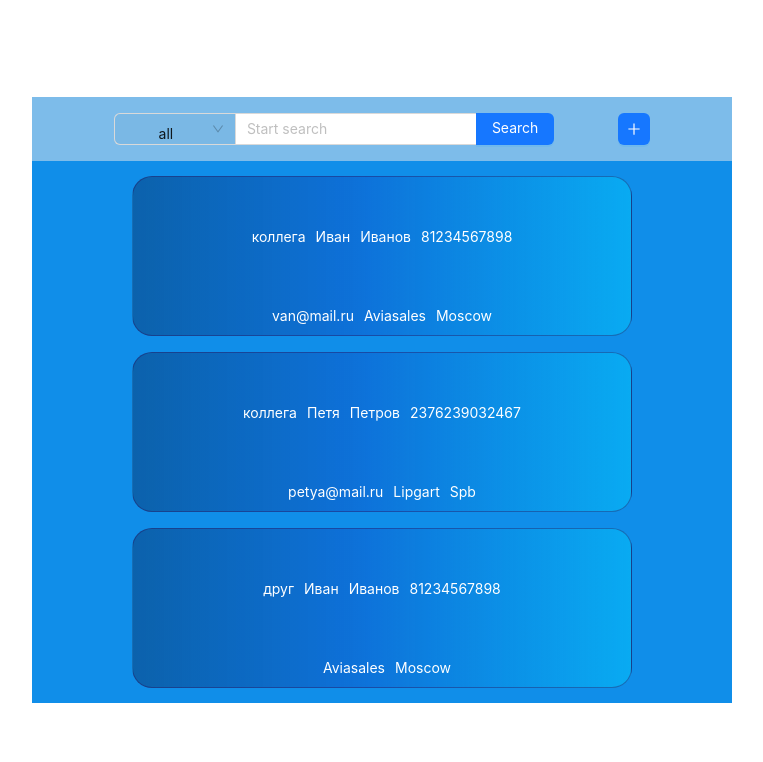
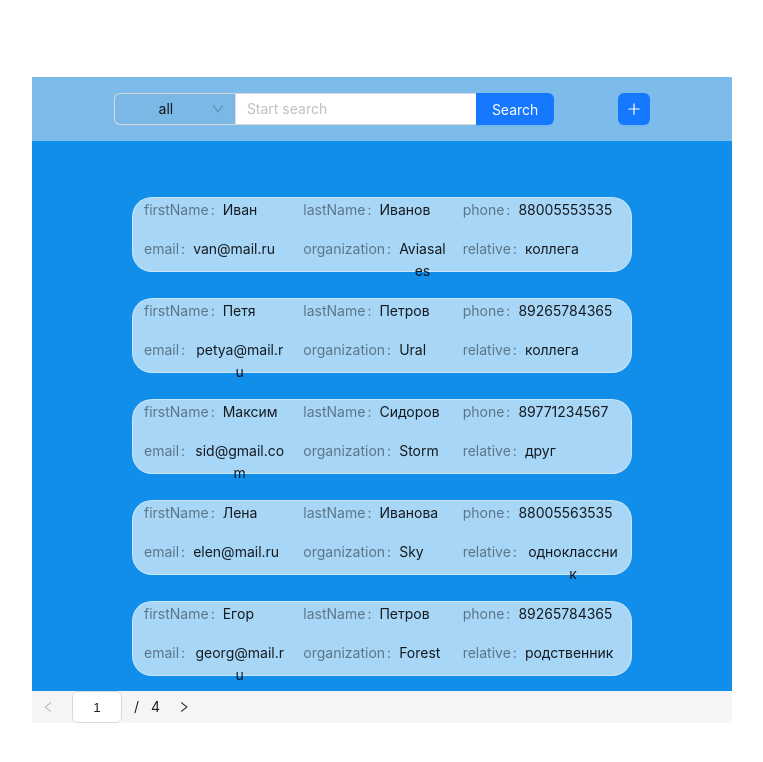
Before and after one commit to Krooshk/PhoneBook, a React (Vite) app: page / in a window 1280 px wide. Shown: the top 762 px of the page, without its empty margins (258-1021 px from the left). Built offline with nearby package versions, Linux system fonts and the light colour scheme.

Commit message:
add pagination

```diff
--- a/src/App.tsx
+++ b/src/App.tsx
@@ -1,5 +1,6 @@
-import { useState } from 'react';
+import { useEffect, useState } from 'react';
 import { Button, Input, Select, Space, Layout, Modal, Pagination } from 'antd'
+import type { PaginationProps } from 'antd';
 import { PlusOutlined } from '@ant-design/icons'
 import { User } from './components/user.jsx'
 import { FormTop } from './components/formTop.jsx'
@@ -28,6 +29,7 @@ const contentStyle: React.CSSProperties = {
 	paddingTop: '15px',
 	paddingBottom: '15px',
 	textAlign: 'center',
+	height:'550px',
 	minHeight: 120,
 	lineHeight: '120px',
 	color: '#fff',
@@ -38,14 +40,24 @@ const contentStyle: React.CSSProperties = {
 
 function App() {
 
+
 	const [isModalOpen, setIsModalOpen] = useState(false);
 	const [users, setUsers] = useState(data);
 	const [filterUsers, setfilterUsers] = useState(users);
-	const [filter, setFilter] = useState({ value: 'all', label: 'all' });
+	const [filterWord, setFilterWord] = useState({ value: 'all', label: 'all' });
 	const [input, setInput] = useState('');
+	const [contactsPerPage]=useState(5);
+	const [current, setCurrent] = useState(1);
+
+
+	const lastIndex=current*contactsPerPage;
+	const firstIndex=lastIndex-contactsPerPage;
+
+
 
 	function add(user: Iuser) {
-		setUsers([...users, user])
+		setUsers([...users, user]);
+		setfilterUsers([...users, user]);
 	}
 
 
@@ -60,7 +72,7 @@ function App() {
 	};
 
 	const handleChange = (value: { value: string; label: string }) => {
-		setFilter(value);
+		setFilterWord(value);
 	};
 
 	const { Search } = Input;
@@ -104,14 +116,22 @@ function App() {
 		setInput(event.target.value)
 	}
 
+	const changePage: PaginationProps['onChange'] = (page) => {
+		setCurrent(page);
+	  };
+
+
+
 
 	function handlesearch() {
-		const filterWord=filter.value;
 		if (filterWord === 'all') {
 			setfilterUsers(users)
 		}
 		else {
-			setfilterUsers(users.filter(item=>{return item['relative'].includes(input)}));
+			setfilterUsers(users.filter(item=>{
+				console.log(filterWord);
+				return item[filterWord].includes(input);
+			}));
 		}
 	}
 
@@ -144,13 +164,13 @@ function App() {
 					<Content
 						style={contentStyle}>
 						<Space direction="vertical" size="middle">
-							{filterUsers.map((item, index) => {
+							{filterUsers.slice(firstIndex,lastIndex).map((item, index) => {
 								return <User key={index} item={item} />
 							}
 							)}
 						</Space>
-						{/* <Pagination simple defaultCurrent={2} total={50} /> */}
 					</Content>
+					<Pagination simple defaultCurrent={current} total={filterUsers.length} defaultPageSize={contactsPerPage} onChange={changePage}/>
 				</Layout>
 			</Space>
 
--- a/src/components/formTop.tsx
+++ b/src/components/formTop.tsx
@@ -1,5 +1,5 @@
 import React from 'react';
-import { Button, Form, Input, InputNumber } from 'antd';
+import { Button, Form, Input,Select} from 'antd';
 import { data } from '../data.jsx';
 import { Iuser } from '../interface/IUser.js';
 
@@ -55,11 +55,17 @@ export function FormTop(props: {
 			<Form.Item name={['user', 'organization']} label="organization">
 				<Input />
 			</Form.Item>
-			<Form.Item name={['user', 'address']} label="address">
-				<Input />
-			</Form.Item>
 			<Form.Item name={['user', 'relative']} label="relative">
-				<Input />
+			<Select
+      defaultValue="коллега"
+      style={{ width: 250 }}
+      options={[
+        { value: 'коллега', label: 'коллега' },
+        { value: 'друг', label: 'друг' },
+        { value: 'одноклассник', label: 'одноклассник' },
+        { value: 'родственник', label: 'родственник' },
+      ]}
+    />
 			</Form.Item>
 			<Form.Item wrapperCol={{ ...layout.wrapperCol, offset: 8 }}>
 				<Button type="primary" htmlType="submit">
--- a/src/components/user.tsx
+++ b/src/components/user.tsx
@@ -1,20 +1,18 @@
 import { Iuser } from '../interface/IUser.jsx'
+import { Descriptions, Button, Layout, Space } from 'antd'
+export function User({ item }: { item: Iuser }): JSX.Element {
 
-export function User({ item }: { item: Iuser }): JSX.Element {
+
 	return (
-		<div className='user'>
-			<div>
-				<span>{item.relative} </span>
-				<span>{item.firstName} </span>
-				<span>{item.lastName} </span>
-				<span>{item.phone} </span>
-			</div>
-			<div>
-			<span>{item.email} </span>
-			<span>{item.organization} </span>
-			<span>{item.address} </span>
-			</div>
-		</div>
-
+		<Space className='user'>
+			<Descriptions >
+				<Descriptions.Item label="firstName">{item.firstName}</Descriptions.Item>
+				<Descriptions.Item label="lastName">{item.lastName}</Descriptions.Item>
+				<Descriptions.Item label="phone">{item.phone}</Descriptions.Item>
+				<Descriptions.Item label="email">{item.email}</Descriptions.Item>
+				<Descriptions.Item label="organization">{item.organization}</Descriptions.Item>
+				<Descriptions.Item label="relative">{item.relative}</Descriptions.Item>
+			</Descriptions>
+		</Space>
 	)
 }
--- a/src/data.tsx
+++ b/src/data.tsx
@@ -6,28 +6,161 @@ export const data: Iuser[] = [
 	{
 		firstName: 'Иван',
 		lastName: 'Иванов',
-		phone: 81234567898,
+		phone: '88005553535',
 		email: 'van@mail.ru',
 		organization: 'Aviasales',
-		address: 'Moscow',
 		relative: Relative.colleague,
 	},
 	{
 		firstName: 'Петя',
 		lastName: 'Петров',
-		phone: 2376239032467,
+		phone: '89265784365',
 		email: 'petya@mail.ru',
-		organization: 'Lipgart',
-		address: 'Spb',
+		organization: 'Ural',
 		relative: Relative.colleague,
 	},
 	{
+		firstName: 'Максим',
+		lastName: 'Сидоров',
+		phone: '89771234567',
+		email: 'sid@gmail.com',
+		organization: 'Storm',
+		relative: Relative.friend,
+	},
+	{
+		firstName: 'Лена',
+		lastName: 'Иванова',
+		phone: '88005563535',
+		email: 'elen@mail.ru',
+		organization: 'Sky',
+		relative: Relative.classmate,
+	},
+	{
+		firstName: 'Егор',
+		lastName: 'Петров',
+		phone: '89265784365',
+		email: 'georg@mail.ru',
+		organization: 'Forest',
+		relative: Relative.relative,
+	},
+	{
+		firstName: 'Никита',
+		lastName: 'Сидоров',
+		phone: '89771333567',
+		email: 'ankv@gmail.com',
+		organization: 'Rodster',
+		relative: Relative.colleague,
+	},
+	{
+		firstName: 'Маша',
+		lastName: 'Иванова',
+		phone: '88001111135',
+		email: 'mary@mail.ru',
+		organization: 'HighLevel',
+		relative: Relative.classmate,
+	},
+	{
+		firstName: 'Петя',
+		lastName: 'Жилейкин',
+		phone: '89265674365',
+		email: 'jil@mail.ru',
+		organization: 'Kamaz',
+		relative: Relative.friend,
+	},
+	{
+		firstName: 'Максим',
+		lastName: 'Волков',
+		phone: '89771234567',
+		email: 'volk@gmail.com',
+		organization: 'MosMetro',
+		relative: Relative.classmate,
+	},
+	{
+		firstName: 'Евгений',
+		lastName: 'Иванов',
+		phone: '88009873535',
+		email: 'van@mail.ru',
+		organization: 'Aviasales',
+		relative: Relative.friend,
+	},
+	{
+		firstName: 'Петя',
+		lastName: 'Ким',
+		phone: '89265784365',
+		email: 'petya@mail.ru',
+		organization: 'Sibir',
+		relative: Relative.relative,
+	},
+	{
+		firstName: 'Максим',
+		lastName: 'Уваров',
+		phone: '89771234567',
+		email: 'sid@gmail.com',
+		organization: 'Media',
+		relative: Relative.classmate,
+	},
+	{
 		firstName: 'Иван',
-		lastName: 'Иванов',
-		phone: 81234567898,
-		email: '',
+		lastName: 'Турынов',
+		phone: '88005553535',
+		email: 'van@mail.ru',
+		organization: 'Sel',
+		relative: Relative.friend,
+	},
+	{
+		firstName: 'Петя',
+		lastName: 'Стечкин',
+		phone: '89265784365',
+		email: 'petya@mail.ru',
+		organization: 'Ural',
+		relative: Relative.colleague,
+	},
+	{
+		firstName: 'Максим',
+		lastName: 'Рубанов',
+		phone: '89771234567',
+		email: 'sid@gmail.com',
+		organization: 'Storm',
+		relative: Relative.friend,
+	},
+	{
+		firstName: 'Петя',
+		lastName: 'Федотов',
+		phone: '89265784365',
+		email: 'petya@mail.ru',
+		organization: 'Ural',
+		relative: Relative.colleague,
+	},
+	{
+		firstName: 'Максим',
+		lastName: 'Федотов',
+		phone: '89771234567',
+		email: 'sid@gmail.com',
+		organization: 'Storm',
+		relative: Relative.friend,
+	},
+	{
+		firstName: 'Иван',
+		lastName: 'Чайка',
+		phone: '88005553535',
+		email: 'van@mail.ru',
 		organization: 'Aviasales',
-		address: 'Moscow',
+		relative: Relative.colleague,
+	},
+	{
+		firstName: 'Александр',
+		lastName: 'Петров',
+		phone: '89265784365',
+		email: 'petya@mail.ru',
+		organization: 'Ural',
+		relative: Relative.colleague,
+	},
+	{
+		firstName: 'Александр',
+		lastName: 'Сидоров',
+		phone: '89771234567',
+		email: 'sid@gmail.com',
+		organization: 'Storm',
 		relative: Relative.friend,
 	},
 ];
--- a/src/index.css
+++ b/src/index.css
@@ -79,30 +79,13 @@ button:focus-visible {
 
 
 .user {
-	border: 1px solid rgba(43, 13, 85, 0.382);
+	border: 1px solid rgba(255, 255, 255, 0.382);
 	border-radius: 20px;
-	width: 500px;
-	background: linear-gradient(90deg, rgba(2, 0, 36, 0.308) 0%, rgba(6, 6, 158, 0.21) 45%, rgba(0, 213, 255, 0.407) 100%);
+	max-width:500px ;
+	background:  rgba(255, 255, 255, 0.637);
 	display: flex;
 	flex-direction: column;
-	justify-content: start;
-	height: 160px;
+	height: 75px;
+	padding: 0 10px;
+	margin-bottom: 10px;
 }
-
-
-.user div {
-	display: flex;
-	justify-content: center;
-	gap: 10px;
-	padding: 0;
-	margin: 0;
-	height: 60%;
-}
-
-
-span {
-	display: inline-block;
-	height: 20px;
-	margin: 0;
-	padding: 0;
-}
--- a/src/interface/IUser.tsx
+++ b/src/interface/IUser.tsx
@@ -9,9 +9,8 @@ export enum Relative {
 export interface Iuser {
 	'firstName': string;
 	'lastName': string;
-	'phone': number;
+	'phone': string;
 	'email': string;
 	'organization': string;
-	'address': string;
 	'relative': Relative;
 }
```
